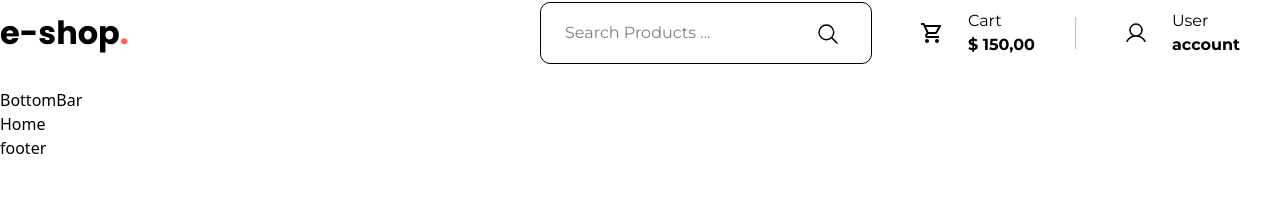
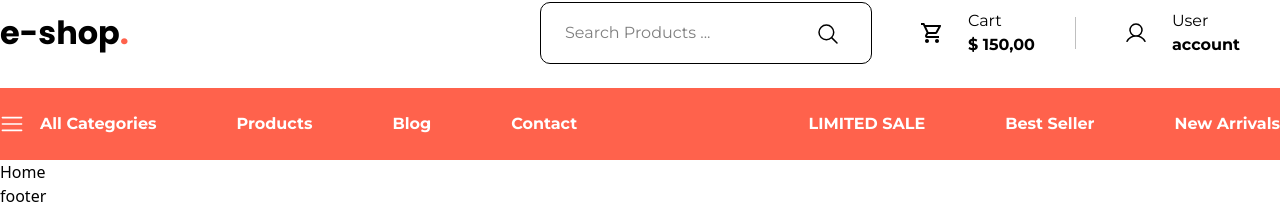
Before and after one commit to sairoon/e-shop, a React (Vite) app: page / in a window 1280 px wide. Shown: the part 363-573 px from the top of the page. Built offline with nearby package versions, Linux system fonts and the light colour scheme.

Commit message:
header-bottombar-added

```diff
--- a/src/components/header/BottomBar.jsx
+++ b/src/components/header/BottomBar.jsx
@@ -1,10 +1,29 @@
 import React from "react";
 import Container from "../layouts/Container";
+import { RxHamburgerMenu } from "react-icons/rx";
+import { Link } from "react-router-dom";
 
 const BottomBar = () => {
   return (
-    <div>
-      <Container>BottomBar</Container>
+    <div className="bg-[#FF624C] font-Montserrat text-base text-white font-bold py-6">
+      <Container>
+        <div className="flex justify-between items-center">
+          <div className="flex justify-start items-center gap-20 capitalize">
+            <div className="flex items-center gap-4">
+              <RxHamburgerMenu className="text-2xl" />
+              all categories
+            </div>
+            <Link to="#">products</Link>
+            <Link to="#">blog</Link>
+            <Link to="#">contact</Link>
+          </div>
+          <div className="flex justify-end items-center gap-20">
+            <Link to="#" className="uppercase">limited sale</Link>
+            <Link to="#" className="capitalize">best seller</Link>
+            <Link to="#" className="capitalize">new arrivals</Link>
+          </div>
+        </div>
+      </Container>
     </div>
   );
 };
```
